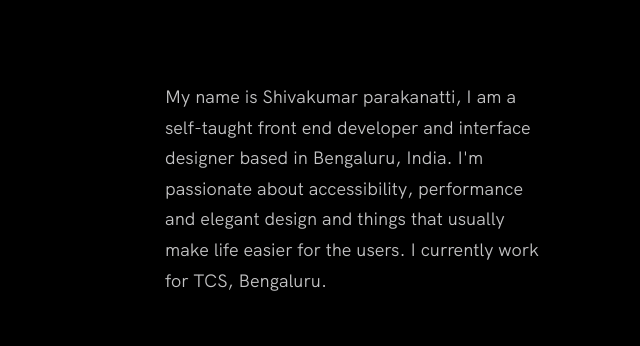
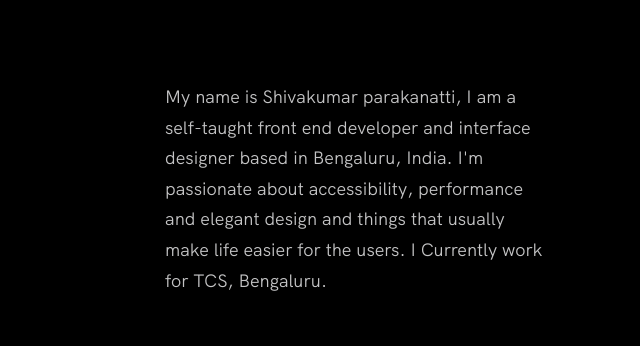
Before and after one commit to shivuparakanatti/shivuparakanatti.github.io, a plain HTML site: page index.html in a window 1280 px wide. Shown: the part 3064-3410 px from the top of the page, 640-1280 px from the left. Drawn offline with Linux system fonts and the light colour scheme.

Commit message:
Commit
s

```diff
--- a/index.html
+++ b/index.html
@@ -177,7 +177,7 @@
             <p>
               My name is Shivakumar parakanatti, I am a self-taught front end developer and interface designer based in Bengaluru, India. I'm passionate about accessibility, performance and elegant design and things that usually make life easier for the users.
 
-              I currently work for TCS, Bengaluru.
+              I Currently work for TCS, Bengaluru.
             </p>
             <!-- Provide a link to your resume -->
             <!-- <a href="#" class="btn">My Resume</a>  -->
```
